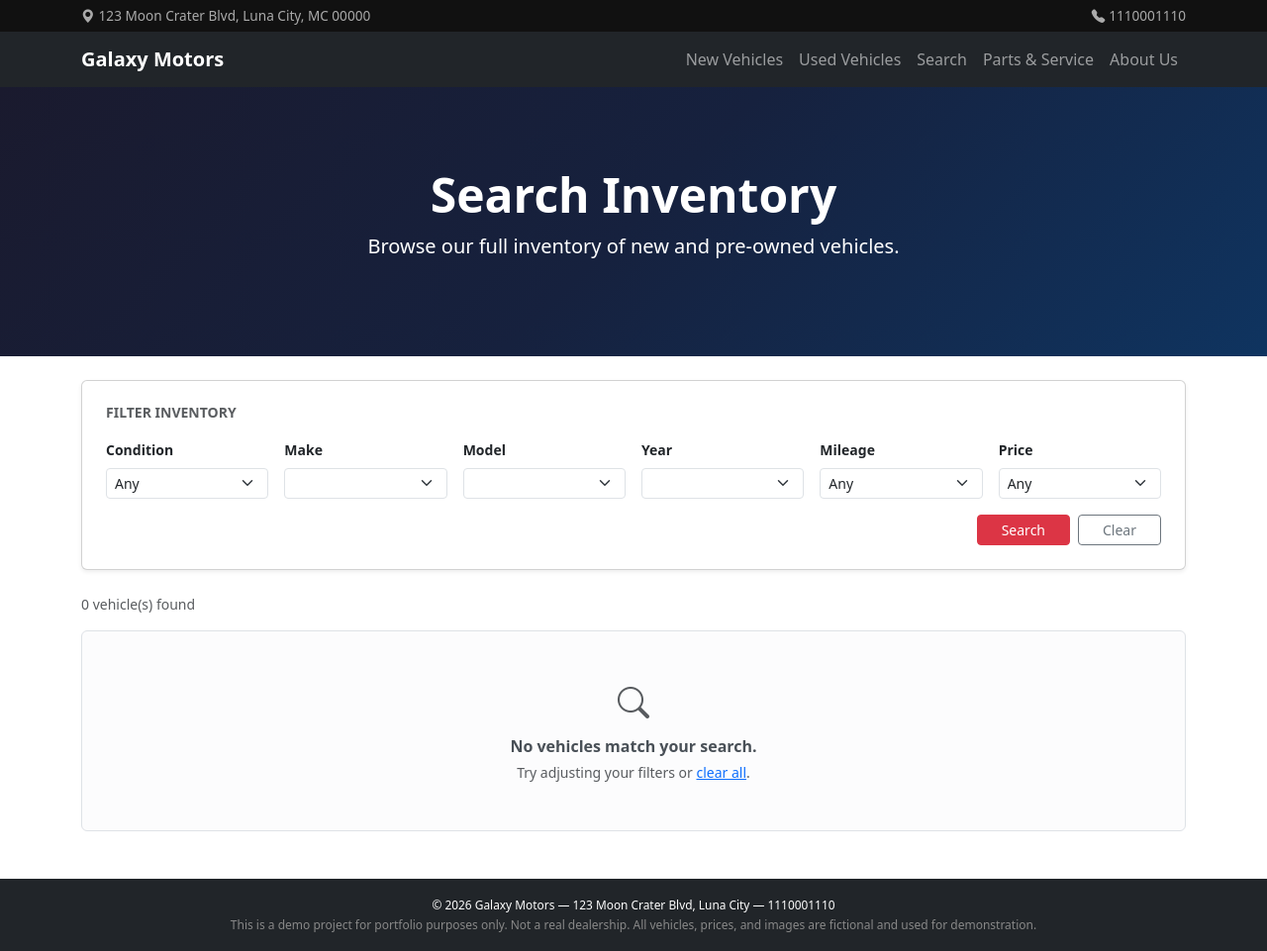
After one commit to andriisyniuchenko/auto-dealer-conversation-service, a FastAPI app: template app/templates/search.html in a window 1280 px wide. The commit adds this page. Shown: the whole page at 99% size. Run offline with FastAPI, Linux system fonts and the light colour scheme; the template is opened without the code that fills it, so the values that code supplies are empty; parts of the project's set-up code (start-up, migrations or seed data) failed here and were passed over.

Commit message:
feat: split model/trim, add dynamic dependent filters on search page

```diff
--- a/app/models/vehicle.py
+++ b/app/models/vehicle.py
@@ -19,3 +19,4 @@ class Vehicle(Base):
     origin = Column(String, nullable=False)
     features = Column(Text, nullable=False, default="")
     condition = Column(String, nullable=False, default="used")
+    trim = Column(String, nullable=True)
--- /dev/null
+++ b/app/static/js/filters.js
@@ -0,0 +1,74 @@
+// Dynamic filter dropdowns: condition → make → model, year
+// filterData and currentFilters must be defined before this script is loaded.
+
+function getMakes(condition) {
+  if (!condition) {
+    const all = new Set();
+    for (const cond of ["new", "used"])
+      for (const make of Object.keys(filterData[cond] || {})) all.add(make);
+    return [...all].sort();
+  }
+  return Object.keys(filterData[condition] || {}).sort();
+}
+
+function getModels(condition, make) {
+  if (!make) return [];
+  if (!condition) {
+    const all = new Set();
+    for (const cond of ["new", "used"])
+      for (const m of (filterData[cond]?.[make]?.models || [])) all.add(m);
+    return [...all].sort();
+  }
+  return (filterData[condition]?.[make]?.models || []).slice().sort();
+}
+
+function getYears(condition, make) {
+  if (make && condition)
+    return (filterData[condition]?.[make]?.years || []).slice().sort((a, b) => b - a);
+  if (make) {
+    const all = new Set();
+    for (const cond of ["new", "used"])
+      for (const y of (filterData[cond]?.[make]?.years || [])) all.add(y);
+    return [...all].sort((a, b) => b - a);
+  }
+  if (condition)
+    return (filterData._years?.[condition] || []).slice();
+  const all = new Set([...(filterData._years?.new || []), ...(filterData._years?.used || [])]);
+  return [...all].sort((a, b) => b - a);
+}
+
+function populateSelect(selectEl, values, selectedValue) {
+  const current = selectEl.value;
+  selectEl.innerHTML = '<option value="">Any</option>';
+  for (const v of values) {
+    const opt = document.createElement("option");
+    opt.value = v;
+    opt.textContent = v;
+    if (String(v) === String(selectedValue || current)) opt.selected = true;
+    selectEl.appendChild(opt);
+  }
+}
+
+document.addEventListener("DOMContentLoaded", () => {
+  const conditionEl = document.getElementById("conditionSelect");
+  const makeEl = document.getElementById("makeSelect");
+  const modelEl = document.getElementById("modelSelect");
+  const yearEl = document.getElementById("yearSelect");
+
+  function refresh(keepMake, keepModel, keepYear) {
+    const condition = conditionEl.value;
+    const make = keepMake ? makeEl.value : "";
+    populateSelect(makeEl, getMakes(condition), keepMake ? make : currentFilters.make);
+    populateSelect(modelEl, getModels(condition, makeEl.value), keepModel ? modelEl.value : currentFilters.model);
+    populateSelect(yearEl, getYears(condition, makeEl.value), keepYear ? yearEl.value : currentFilters.year);
+  }
+
+  conditionEl.addEventListener("change", () => refresh(false, false, false));
+  makeEl.addEventListener("change", () => {
+    populateSelect(modelEl, getModels(conditionEl.value, makeEl.value), "");
+    populateSelect(yearEl, getYears(conditionEl.value, makeEl.value), "");
+  });
+
+  // Init with current URL filter values
+  refresh(true, true, true);
+});
--- a/app/templates/base.html
+++ b/app/templates/base.html
@@ -29,7 +29,7 @@
         <ul class="navbar-nav ms-auto">
           <li class="nav-item"><a class="nav-link" href="/inventory/new">New Vehicles</a></li>
           <li class="nav-item"><a class="nav-link" href="/inventory/used">Used Vehicles</a></li>
-          <li class="nav-item"><a class="nav-link" href="/">Search</a></li>
+          <li class="nav-item"><a class="nav-link" href="/search">Search</a></li>
           <li class="nav-item"><a class="nav-link" href="/parts-service">Parts & Service</a></li>
           <li class="nav-item"><a class="nav-link" href="/about">About Us</a></li>
         </ul>
--- /dev/null
+++ b/app/templates/search.html
@@ -0,0 +1,161 @@
+{% extends "base.html" %}
+{% block title %}Galaxy Motors — Search Inventory{% endblock %}
+
+{% block content %}
+
+<!-- Hero -->
+<section class="hero text-white text-center">
+  <div class="container">
+    <h1 class="display-5 fw-bold">Search Inventory</h1>
+    <p class="lead">Browse our full inventory of new and pre-owned vehicles.</p>
+  </div>
+</section>
+
+<!-- Search Filter -->
+<section class="container my-4">
+  <div class="card shadow-sm">
+    <div class="card-body p-4">
+      <h6 class="text-uppercase text-muted fw-semibold mb-3 small">Filter Inventory</h6>
+      <form method="get" action="/search">
+        <div class="row g-3 align-items-end">
+
+          <div class="col-6 col-md-2">
+            <label class="form-label small fw-semibold">Condition</label>
+            <select name="condition" id="conditionSelect" class="form-select form-select-sm">
+              <option value="">Any</option>
+              <option value="new" {% if filters.condition == "new" %}selected{% endif %}>New</option>
+              <option value="used" {% if filters.condition == "used" %}selected{% endif %}>Used</option>
+            </select>
+          </div>
+
+          <div class="col-6 col-md-2">
+            <label class="form-label small fw-semibold">Make</label>
+            <select name="make" id="makeSelect" class="form-select form-select-sm"></select>
+          </div>
+
+          <div class="col-6 col-md-2">
+            <label class="form-label small fw-semibold">Model</label>
+            <select name="model" id="modelSelect" class="form-select form-select-sm"></select>
+          </div>
+
+          <div class="col-6 col-md-2">
+            <label class="form-label small fw-semibold">Year</label>
+            <select name="year" id="yearSelect" class="form-select form-select-sm"></select>
+          </div>
+
+          <div class="col-6 col-md-2">
+            <label class="form-label small fw-semibold">Mileage</label>
+            <select name="mileage_range" class="form-select form-select-sm">
+              <option value="">Any</option>
+              <option value="under_20000" {% if filters.mileage_range == "under_20000" %}selected{% endif %}>Under 20,000</option>
+              <option value="under_40000" {% if filters.mileage_range == "under_40000" %}selected{% endif %}>Under 40,000</option>
+              <option value="under_60000" {% if filters.mileage_range == "under_60000" %}selected{% endif %}>Under 60,000</option>
+              <option value="under_80000" {% if filters.mileage_range == "under_80000" %}selected{% endif %}>Under 80,000</option>
+              <option value="under_100000" {% if filters.mileage_range == "under_100000" %}selected{% endif %}>Under 100,000</option>
+              <option value="under_120000" {% if filters.mileage_range == "under_120000" %}selected{% endif %}>Under 120,000</option>
+              <option value="under_140000" {% if filters.mileage_range == "under_140000" %}selected{% endif %}>Under 140,000</option>
+              <option value="under_160000" {% if filters.mileage_range == "under_160000" %}selected{% endif %}>Under 160,000</option>
+              <option value="under_180000" {% if filters.mileage_range == "under_180000" %}selected{% endif %}>Under 180,000</option>
+              <option value="under_200000" {% if filters.mileage_range == "under_200000" %}selected{% endif %}>Under 200,000</option>
+            </select>
+          </div>
+
+          <div class="col-6 col-md-2">
+            <label class="form-label small fw-semibold">Price</label>
+            <select name="price_range" class="form-select form-select-sm">
+              <option value="">Any</option>
+              <option value="under_10000" {% if filters.price_range == "under_10000" %}selected{% endif %}>Under $10,000</option>
+              <option value="under_20000" {% if filters.price_range == "under_20000" %}selected{% endif %}>Under $20,000</option>
+              <option value="under_30000" {% if filters.price_range == "under_30000" %}selected{% endif %}>Under $30,000</option>
+              <option value="under_50000" {% if filters.price_range == "under_50000" %}selected{% endif %}>Under $50,000</option>
+              <option value="under_60000" {% if filters.price_range == "under_60000" %}selected{% endif %}>Under $60,000</option>
+              <option value="over_60000" {% if filters.price_range == "over_60000" %}selected{% endif %}>Over $60,000</option>
+            </select>
+          </div>
+
+          <div class="col-12 d-flex gap-2 justify-content-end">
+            <button type="submit" class="btn btn-danger btn-sm px-4">Search</button>
+            <a href="/search" class="btn btn-outline-secondary btn-sm px-4">Clear</a>
+          </div>
+
+        </div>
+      </form>
+    </div>
+  </div>
+</section>
+
+<!-- Active filters -->
+{% set active = [] %}
+{% if filters.condition %}{% set _ = active.append("Condition: " + filters.condition|capitalize) %}{% endif %}
+{% if filters.make %}{% set _ = active.append("Make: " + filters.make) %}{% endif %}
+{% if filters.model %}{% set _ = active.append("Model: " + filters.model) %}{% endif %}
+{% if filters.year %}{% set _ = active.append("Year: " + filters.year) %}{% endif %}
+{% if filters.mileage_range %}{% set _ = active.append("Mileage: " + filters.mileage_range|replace("_", " ")|capitalize) %}{% endif %}
+{% if filters.price_range %}{% set _ = active.append("Price: " + filters.price_range|replace("_", " ")|capitalize) %}{% endif %}
+
+{% if active %}
+<div class="container mb-2">
+  <div class="d-flex flex-wrap gap-2 align-items-center">
+    <span class="small text-muted">Active filters:</span>
+    {% for tag in active %}
+    <span class="badge bg-secondary">{{ tag }}</span>
+    {% endfor %}
+  </div>
+</div>
+{% endif %}
+
+<!-- Results -->
+<section class="container mb-5">
+  <p class="text-muted small mb-3">{{ vehicles|length }} vehicle(s) found</p>
+
+  {% if vehicles %}
+  <div class="row g-4">
+    {% for v in vehicles %}
+    <div class="col-sm-6 col-lg-4">
+      <div class="card h-100 shadow-sm border-0">
+        <div class="card-body d-flex flex-column">
+          <div class="d-flex justify-content-between align-items-start mb-2">
+            <span class="badge {% if v.condition == 'new' %}bg-danger{% else %}bg-secondary{% endif %}">
+              {{ v.condition|capitalize }}
+            </span>
+            <span class="text-muted small text-capitalize">{{ v.type }}</span>
+          </div>
+          <h5 class="card-title mb-1">{{ v.year }} {{ v.make }} {{ v.model }}{% if v.trim %} {{ v.trim }}{% endif %}</h5>
+          <p class="text-muted small text-capitalize mb-3">{{ v.engine }} &middot; {{ v.transmission }}</p>
+          <div class="mt-auto">
+            <div class="d-flex justify-content-between text-muted small mb-2">
+              <span><i class="bi bi-speedometer2 me-1"></i>{{ "{:,}".format(v.mileage) }} mi</span>
+              <span><i class="bi bi-palette me-1"></i>{{ v.color|capitalize }}</span>
+            </div>
+            <div class="d-flex justify-content-between align-items-center mt-2">
+              <p class="fw-bold text-danger fs-5 mb-0">${{ "{:,.0f}".format(v.price) }}</p>
+              <a href="/vehicle/{{ v.id }}" class="btn btn-sm btn-outline-danger">View Details</a>
+            </div>
+          </div>
+        </div>
+      </div>
+    </div>
+    {% endfor %}
+  </div>
+
+  {% else %}
+  <div class="alert alert-light border text-center py-5">
+    <i class="bi bi-search fs-2 text-muted d-block mb-2"></i>
+    <p class="mb-1 fw-semibold">No vehicles match your search.</p>
+    <p class="text-muted small mb-0">Try adjusting your filters or <a href="/search">clear all</a>.</p>
+  </div>
+  {% endif %}
+</section>
+
+<script>
+const filterData = {{ filter_data_json | safe }};
+const currentFilters = {
+  condition: "{{ filters.condition }}",
+  make: "{{ filters.make }}",
+  model: "{{ filters.model }}",
+  year: "{{ filters.year }}",
+};
+</script>
+<script src="/static/js/filters.js"></script>
+
+{% endblock %}
--- a/app/templates/vehicle_detail.html
+++ b/app/templates/vehicle_detail.html
@@ -32,7 +32,7 @@
         <span class="text-muted small text-capitalize">{{ vehicle.type }}</span>
       </div>
 
-      <h2 class="fw-bold mb-1">{{ vehicle.year }} {{ vehicle.make }} {{ vehicle.model }}</h2>
+      <h2 class="fw-bold mb-1">{{ vehicle.year }} {{ vehicle.make }} {{ vehicle.model }}{% if vehicle.trim %} {{ vehicle.trim }}{% endif %}</h2>
       <h3 class="text-danger fw-bold mb-4">${{ "{:,.0f}".format(vehicle.price) }}</h3>
 
       <table class="table table-sm table-borderless mb-4">
--- a/scripts/seed.py
+++ b/scripts/seed.py
@@ -37,11 +37,14 @@ def seed_postgres(inventory: list):
             vehicle = db.get(Vehicle, v["id"])
             if vehicle:
                 vehicle.condition = v["condition"]
+                vehicle.model = v["model"]
+                vehicle.trim = v.get("trim")
             else:
                 db.add(Vehicle(
                     id=v["id"],
                     make=v["make"],
                     model=v["model"],
+                    trim=v.get("trim"),
                     year=v["year"],
                     type=v["type"],
                     transmission=v["transmission"],
```
Also changed, not shown: alembic/versions/a3c1d8e2f4b7_add_trim_to_vehicles.py (added, +25 -0 lines), app/api/inventory.py (+41 -5 lines), app/data/inventory.json (+143 -83 lines), app/templates/index.html (+24 -103 lines).
